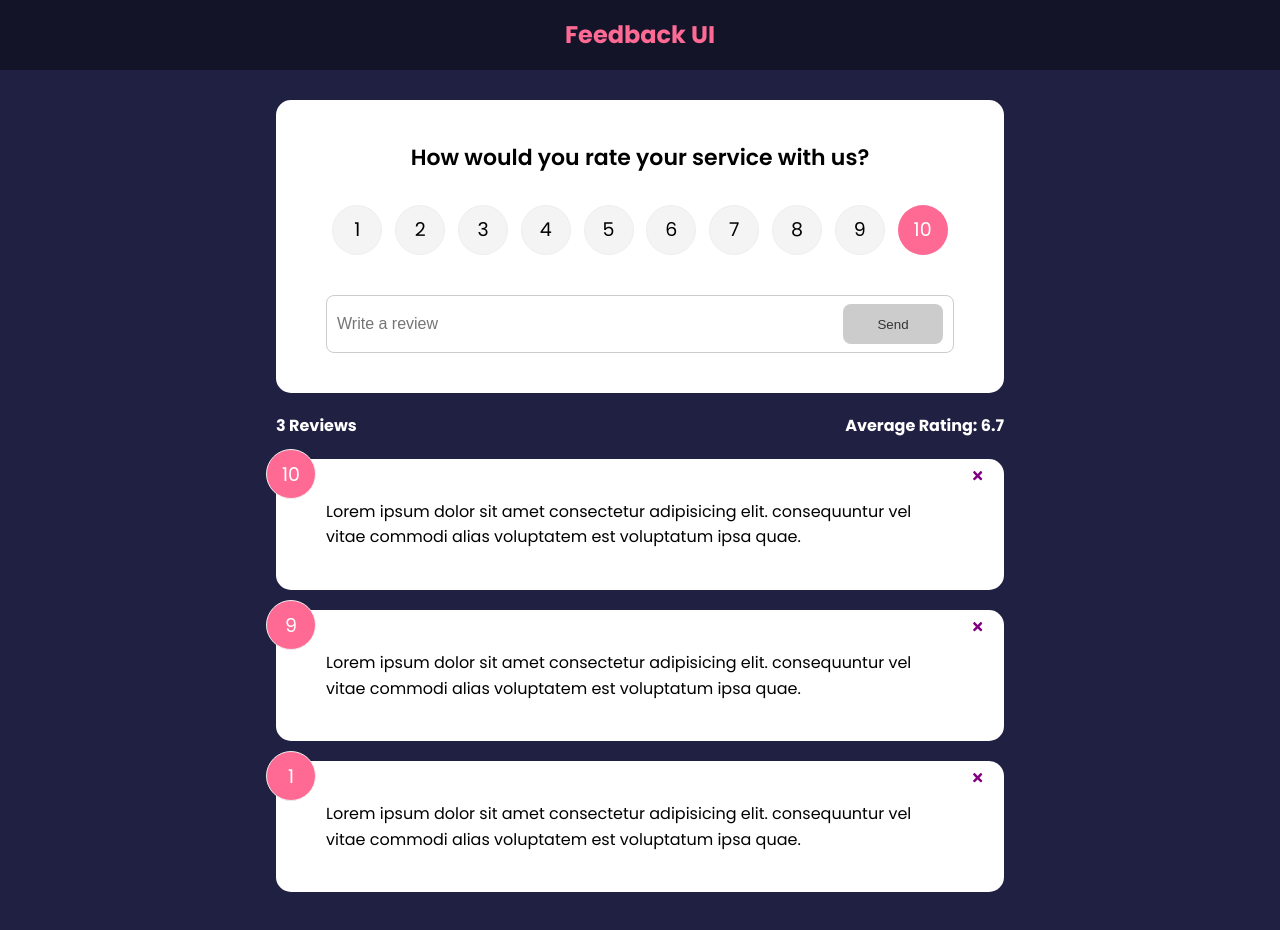
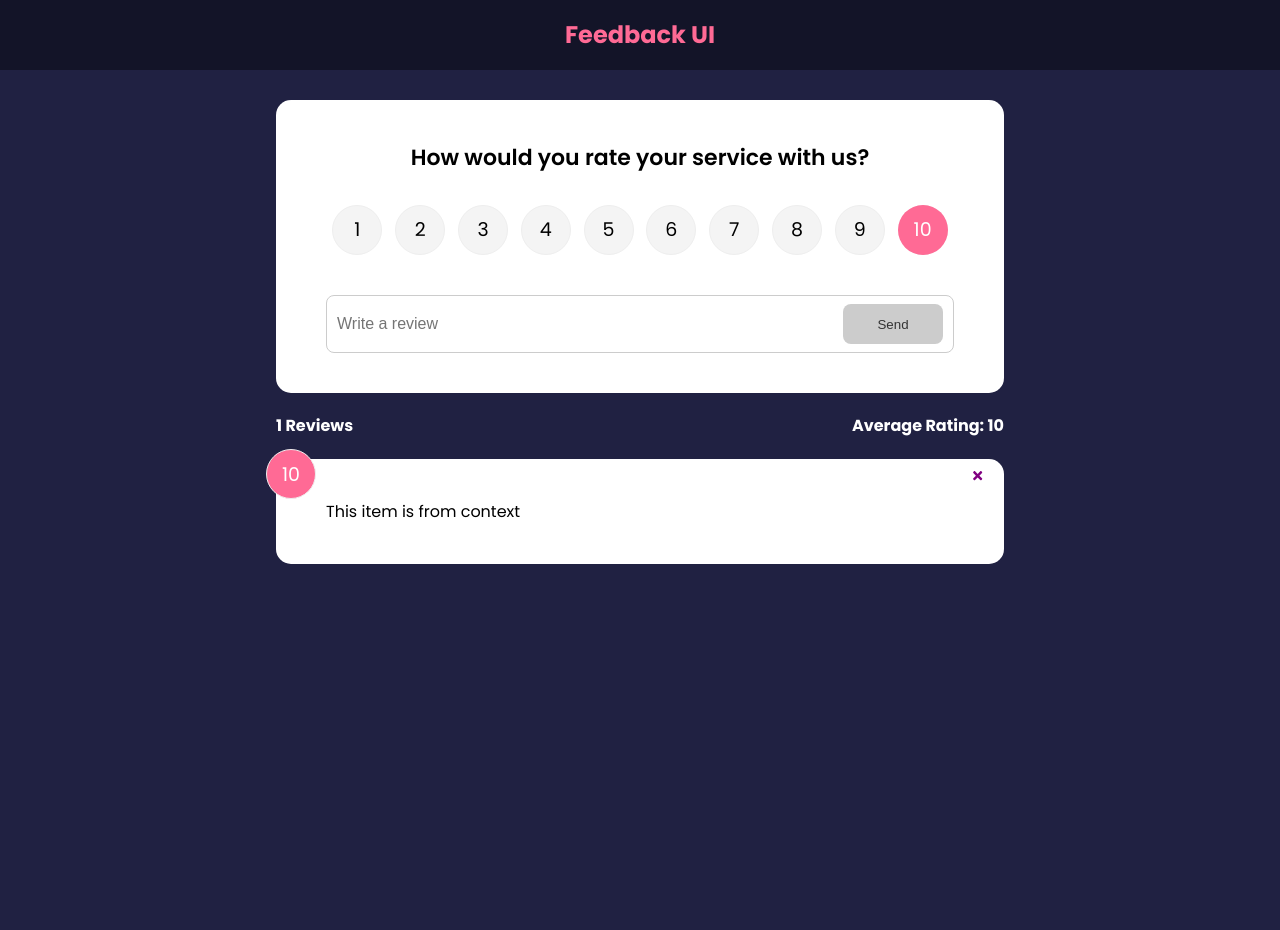
Before and after one commit to wildanvin/feedback-app, a React (Create React App) app: page / in a window 1280 px wide. Shown: the top 930 px of the page. After the commit the page ends 800 px from the top, so only its background shows below. Built offline with nearby package versions, Linux system fonts and the light colour scheme; some icons are missing.

Commit message:
Get Global State With The useContext Hook

```diff
--- a/src/App.js
+++ b/src/App.js
@@ -37,11 +37,8 @@ function App() {
               element={
                 <>
                   <FeedbackForm handleAdd={addFeedback} />
-                  <FeedbackStats feedback={feedback} />
-                  <FeedbackList
-                    feedback={feedback}
-                    handleDelete={deleteFeedback}
-                  />
+                  <FeedbackStats />
+                  <FeedbackList handleDelete={deleteFeedback} />
                 </>
               }
             ></Route>
--- a/src/components/FeedbackList.jsx
+++ b/src/components/FeedbackList.jsx
@@ -1,10 +1,13 @@
 import { motion, AnimatePresence } from "framer-motion";
-
-import PropTypes from "prop-types";
 
 import FeedbackItem from "./FeedbackItem";
 
-function FeedbackList({ feedback, handleDelete }) {
+import { useContext } from "react";
+
+import FeedbackContext from "../context/FeedbackContext";
+
+function FeedbackList({ handleDelete }) {
+  const { feedback } = useContext(FeedbackContext);
   if (!feedback || feedback.length === 0) {
     return <p>No feedback yet</p>;
   }
@@ -41,14 +44,4 @@ function FeedbackList({ feedback, handleDelete }) {
   // );
 }
 
-FeedbackList.propTypes = {
-  feedback: PropTypes.arrayOf(
-    PropTypes.shape({
-      id: PropTypes.number.isRequired,
-      text: PropTypes.string.isRequired,
-      rating: PropTypes.number.isRequired,
-    })
-  ),
-};
-
 export default FeedbackList;
--- a/src/components/FeedbackStats.jsx
+++ b/src/components/FeedbackStats.jsx
@@ -1,6 +1,8 @@
-import PropTypes from "prop-types";
+import { useContext } from "react";
+import FeedbackContext from "../context/FeedbackContext";
 
-function FeedbackStats({ feedback }) {
+function FeedbackStats({}) {
+  const { feedback } = useContext(FeedbackContext);
   //Calculate ratings average
 
   let average =
@@ -18,8 +20,4 @@ function FeedbackStats({ feedback }) {
   );
 }
 
-FeedbackStats.propTypes = {
-  feedback: PropTypes.array.isRequired,
-};
-
 export default FeedbackStats;
```
